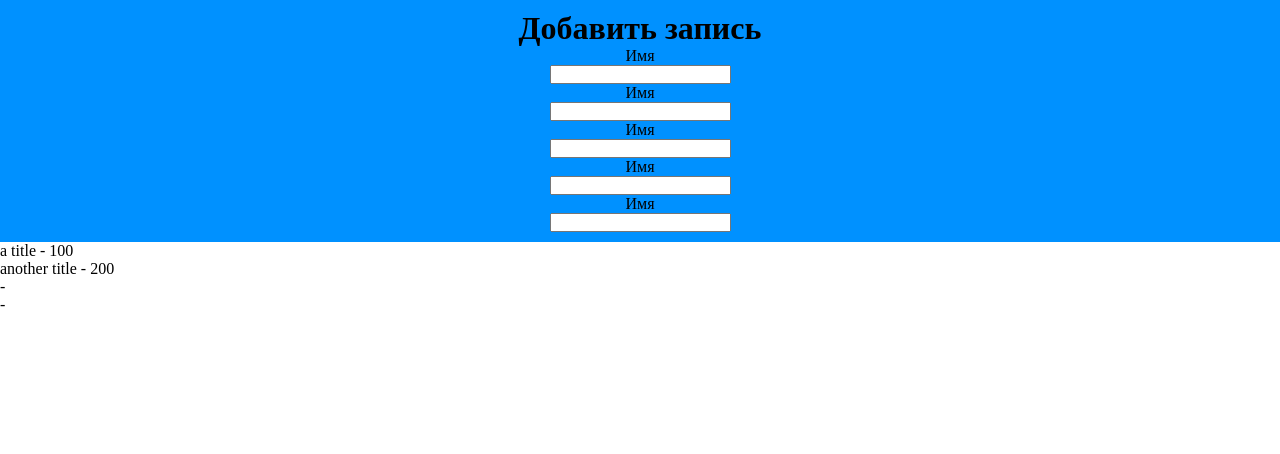
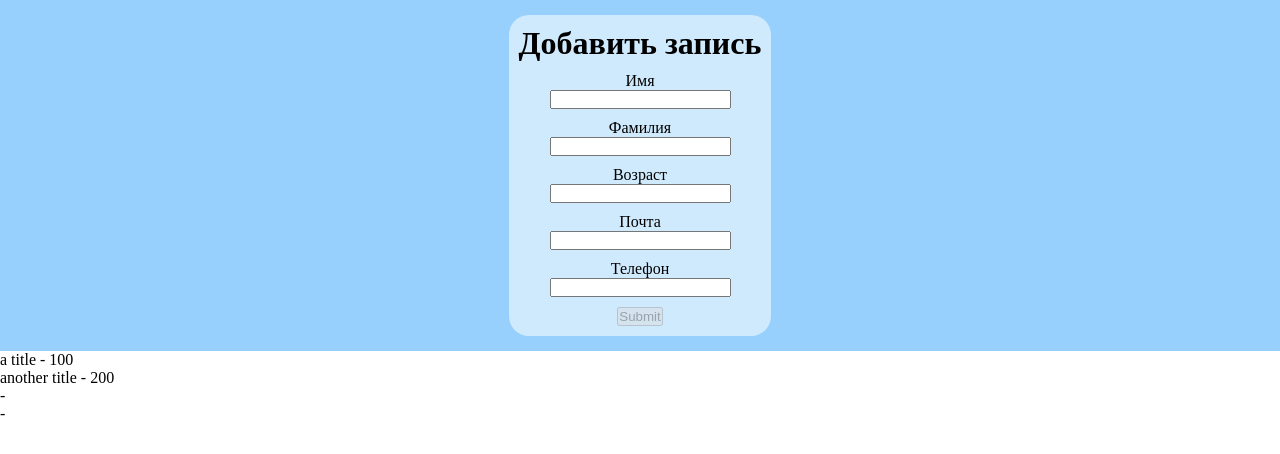
Before and after one commit to Giovaaanniii/vk-task, a React (Vite) app: page / in a window 1280 px wide. Shown: the top 454 px of the page. Built offline with nearby package versions, Linux system fonts and the light colour scheme; data requests are answered from the project's data file.

Commit message:
add form validate

```diff
--- a/package.json
+++ b/package.json
@@ -15,7 +15,8 @@
     "axios": "^1.9.0",
     "json-server": "^1.0.0-beta.3",
     "react": "^19.1.0",
-    "react-dom": "^19.1.0"
+    "react-dom": "^19.1.0",
+    "react-hook-form": "^7.56.4"
   },
   "devDependencies": {
     "@eslint/js": "^9.25.0",
--- a/src/components/CreateForm .tsx
+++ b/src/components/CreateForm .tsx
@@ -1,31 +1,102 @@
-import './styles/CreateForm .css'
+import "./styles/CreateForm .css";
+import { useForm } from "react-hook-form";
+interface FormData {
+  names: string;
+  surname:string;
+  email: string;
+  telephone: number
+  age: number;
+}
 function CreateForm() {
+  const {
+    register,
+    formState: { errors, isValid },
+    handleSubmit,
+    reset,
+  } = useForm<FormData>({
+    mode:"onBlur"
+  });
+
+  const onSubmit = (data: any)=>{
+    alert(JSON.stringify(data))
+    reset()
+  }
   return (
     <div className="formWrapper">
-       <form action="" className="formTable">
+      <form onSubmit={handleSubmit(onSubmit)} className="formTable">
         <h1>Добавить запись</h1>
-        <div className='record'>
+
+        <div className="record">
           <label>Имя</label>
-         <input type="text" id="name" />
+          <input
+          {...register('names', {
+            required:"Введите свое имя"
+          })}
+           type="text" id="name" />
+           <div>
+           {errors.names && <p className="error">{errors.names.message}</p>}
+           </div>
         </div>
-        <div className='record'>
-          <label>Имя</label>
-          <input type="text" id="name" />
+
+        <div className="record">
+          <label>Фамилия</label>
+          <input
+          {...register('surname', {
+            required:"Введите свою фамилию"
+          })}
+           type="text" id="surnames" />
+           <div>
+           {errors.surname && <p className="error">{errors.surname.message}</p>}
+           </div>
         </div>
-        <div className='record'>
-          <label>Имя</label>
-         <input type="text" id="name" />
+
+         <div className="record">
+          <label>Возраст</label>
+          <input
+          {...register('age', {
+            required:"Введите свой возраст"
+          })}
+           type="text" id="age" />
+           <div>
+           {errors.age && <p className="error">{errors.age.message}</p>}
+           </div>
         </div>
-        <div className='record'>
-          <label>Имя</label>
-          <input type="text" id="name" />
+
+         <div className="record">
+          <label>Почта</label>
+          <input
+          {...register('email', {
+            required:"Введите свою почту"
+          })}
+           type="text" id="email" />
+           <div>
+           {errors.email && <p className="error">{errors.email.message}</p>}
+           </div>
         </div>
-        <div className='record'>
-          <label>Имя</label>
-          <input type="text" id="name" />
+
+         <div className="record">
+          <label>Телефон</label>
+          <input
+          {...register('telephone', {
+            required:"Введите свой номер телефона",
+            minLength:{
+              value:11,
+              message:"Неправильно введен номер телефона"
+            }
+          })}
+           type="text" id="telephone" />
+           <div>
+           {errors.telephone && <p className="error">{errors.telephone.message}</p>}
+           </div>
+        </div>
+
+
+
+        <div className="record">
+          <input type="submit" disabled={!isValid}/>
         </div>
       </form>
-     </div>
+    </div>
   );
 }
 
--- a/src/components/styles/CreateForm .css
+++ b/src/components/styles/CreateForm .css
@@ -3,20 +3,31 @@
     justify-content: center;
     align-items: center;
     width: 100%;
-    background-color: rgb(0, 145, 255);
+    background-color: rgb(151, 208, 252);
 }
 .formContent{
     display: flex;
     align-items: center;
     justify-content: center;
+
 }
 .formTable{
     display: flex;
     flex-direction: column;
     padding: 10px;
+    gap: 10px;
+    background-color: rgba(255, 255, 255, 0.554);
+    border-radius: 20px;
+    margin-top: 15px;
+    margin-bottom: 15px;
 }
 .record{
     display: flex;
     flex-direction: column;
     align-items: center;
 }
+.error{
+    color: red;
+    font-size: 15px;
+    font-weight: 600;
+}
```
Also changed, not shown: src/types/types.ts (line endings or trailing spaces).
